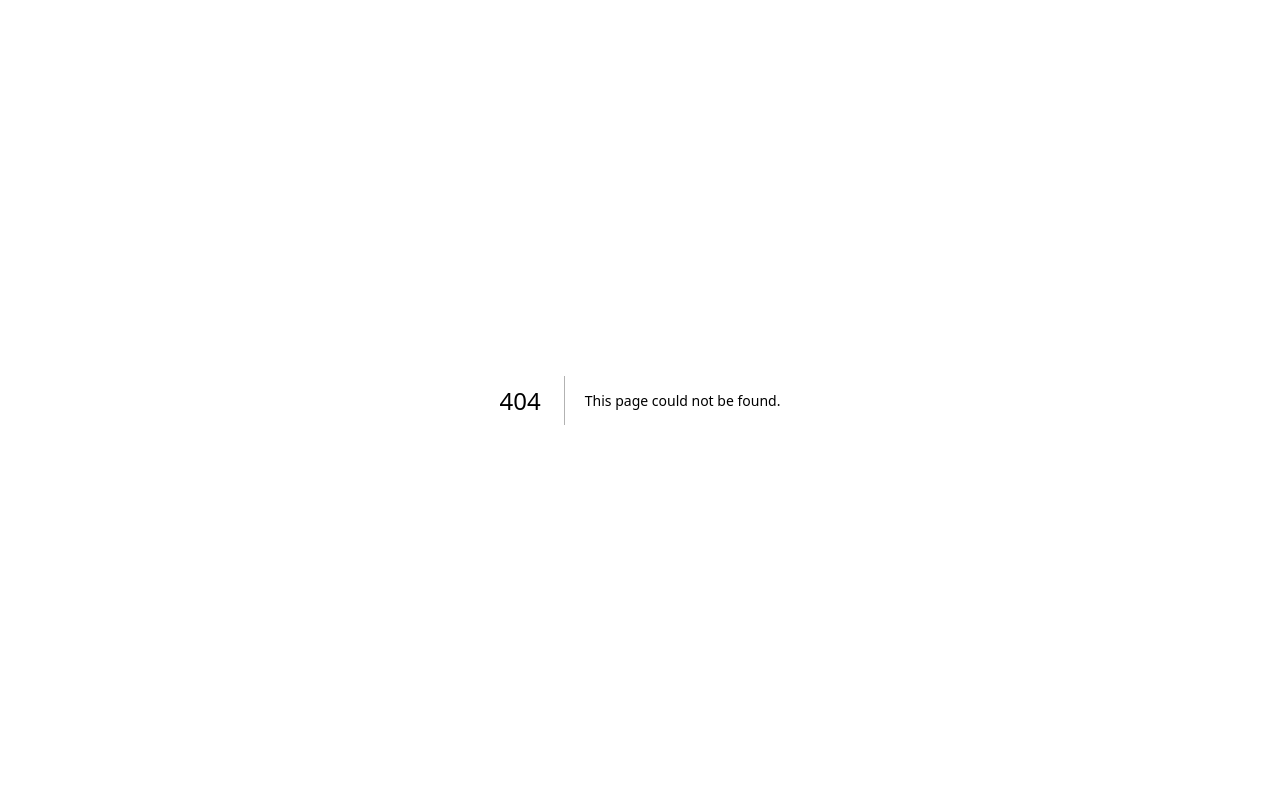
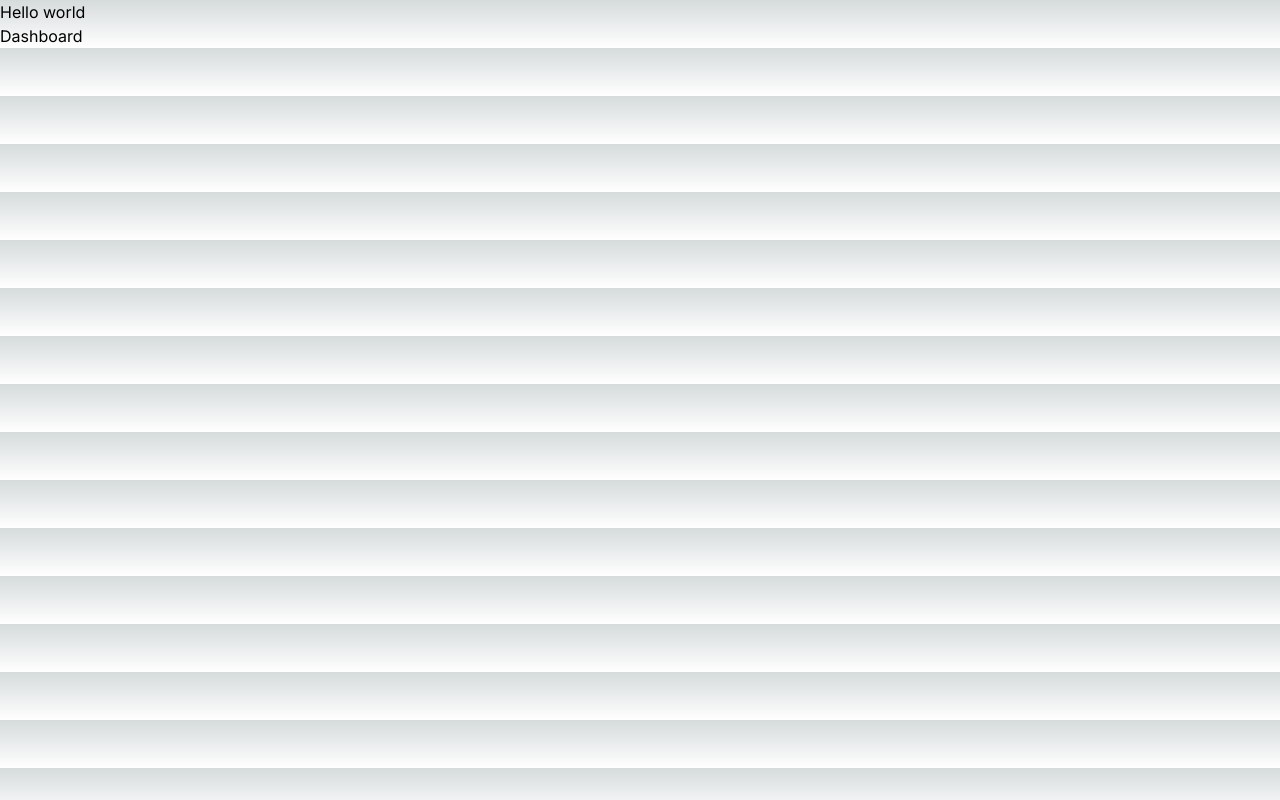
Before and after one commit to Ashikur-ai/Learning-NextJs, a Next.js app: page /dashboard in a window 1280 px wide. Before the commit this address had no page. Built offline with nearby package versions, Linux system fonts and the light colour scheme.

Commit message:
some change

```diff
--- /dev/null
+++ b/src/app/%5lib/page.tsx
@@ -0,0 +1,11 @@
+import React from 'react';
+
+const page = () => {
+  return (
+    <div>
+      You can't view this on browser
+    </div>
+  );
+};
+
+export default page;
--- /dev/null
+++ b/src/app/dashboard/LineChart.jsx
@@ -0,0 +1,11 @@
+import React from 'react';
+
+const LineChart = () => {
+  return (
+    <div>
+      Line Chart
+    </div>
+  );
+};
+
+export default LineChart;
--- /dev/null
+++ b/src/app/dashboard/page.tsx
@@ -0,0 +1,20 @@
+import React from 'react';
+
+const Dashboard = () => {
+  return (
+    <div className="container">
+      Dashboard
+    </div>
+  )
+}
+
+const page = () => {
+  return (
+    <div>
+      Hello world
+      <Dashboard />
+    </div>
+  );
+};
+
+export default page;
--- a/src/app/page.tsx
+++ b/src/app/page.tsx
@@ -29,14 +29,7 @@ export default function Home() {
       </div>
 
       <div className="relative z-[-1] flex place-items-center before:absolute before:h-[300px] before:w-full before:-translate-x-1/2 before:rounded-full before:bg-gradient-radial before:from-white before:to-transparent before:blur-2xl before:content-[''] after:absolute after:-z-20 after:h-[180px] after:w-full after:translate-x-1/3 after:bg-gradient-conic after:from-sky-200 after:via-blue-200 after:blur-2xl after:content-[''] before:dark:bg-gradient-to-br before:dark:from-transparent before:dark:to-blue-700 before:dark:opacity-10 after:dark:from-sky-900 after:dark:via-[#0141ff] after:dark:opacity-40 sm:before:w-[480px] sm:after:w-[240px] before:lg:h-[360px]">
-        <Image
-          className="relative dark:drop-shadow-[0_0_0.3rem_#ffffff70] dark:invert"
-          src="/next.svg"
-          alt="Next.js Logo"
-          width={180}
-          height={37}
-          priority
-        />
+        <h1 className="text-5xl font-bold text-blue-600">Ashikur Rahman</h1>
       </div>
 
       <div className="mb-32 grid text-center lg:mb-0 lg:w-full lg:max-w-5xl lg:grid-cols-4 lg:text-left">
```
Also changed, not shown: src/app/%5lib/format-date.ts (added).
